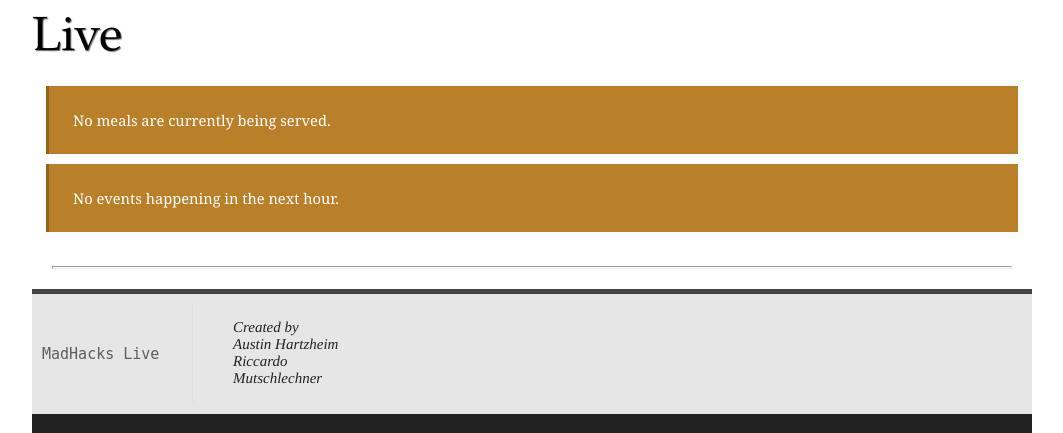
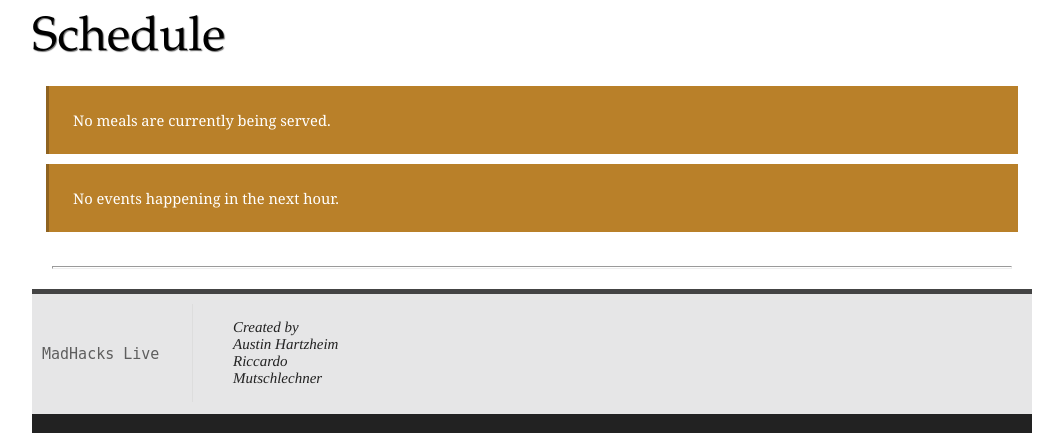
Before and after one commit to austinhartzheim/madhacks-live, a Django app: template templates/live/main.html in a window 1280 px wide. Shown: the part 30-463 px from the top of the page, without its empty margins (108-1171 px from the left). Run offline with Django 3.2, Linux system fonts and the light colour scheme; the template is opened without the code that fills it, so the values that code supplies are empty.

Commit message:
Fix live template headings.

```diff
--- a/templates/live/main.html
+++ b/templates/live/main.html
@@ -1,6 +1,6 @@
 {% extends "default.tpl.html" %}
-{% block title %}Live{% endblock %}
-{% block heading %}Live{% endblock %}
+{% block title %}Schedule{% endblock %}
+{% block heading %}Schedule{% endblock %}
 {% block content %}
 
 
```
